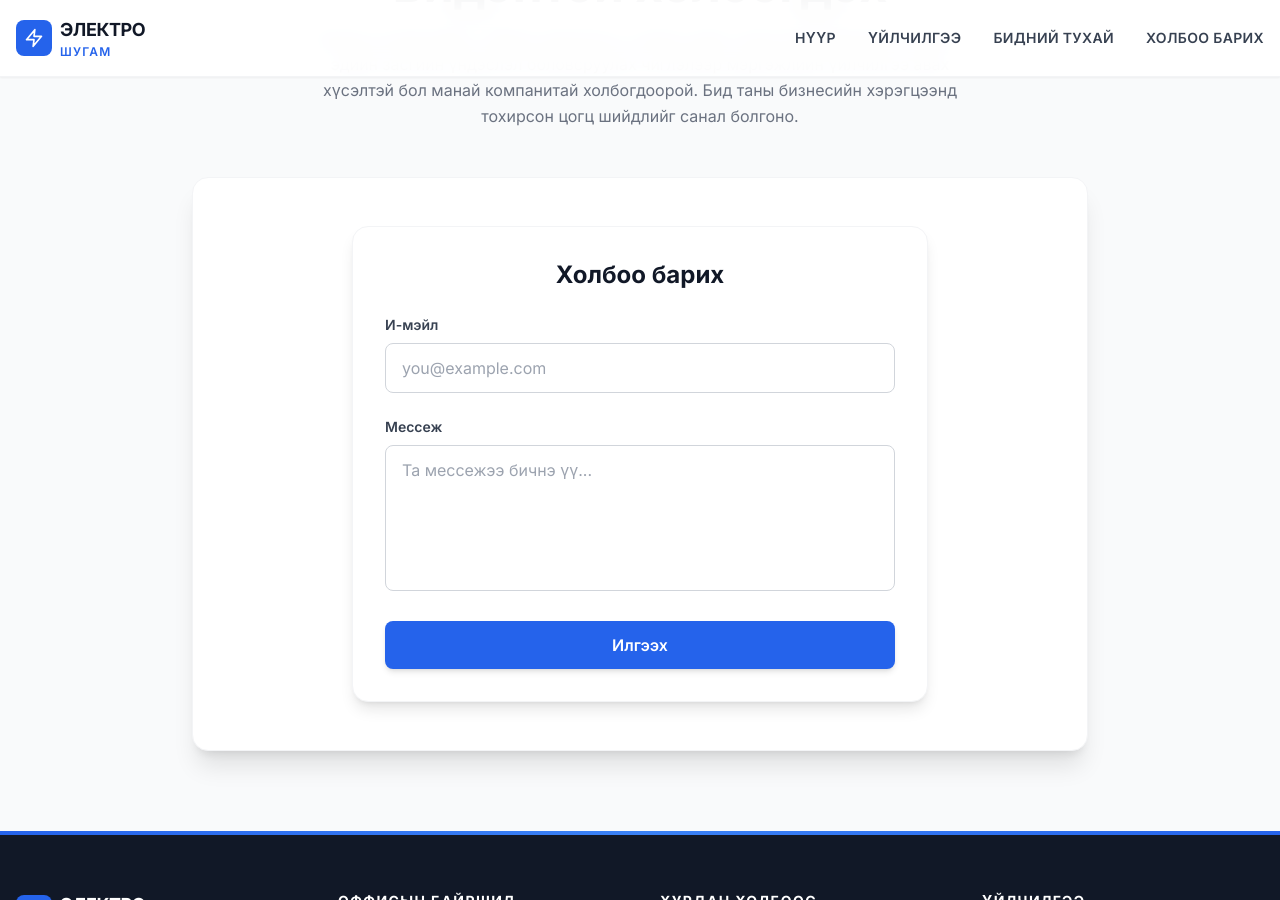
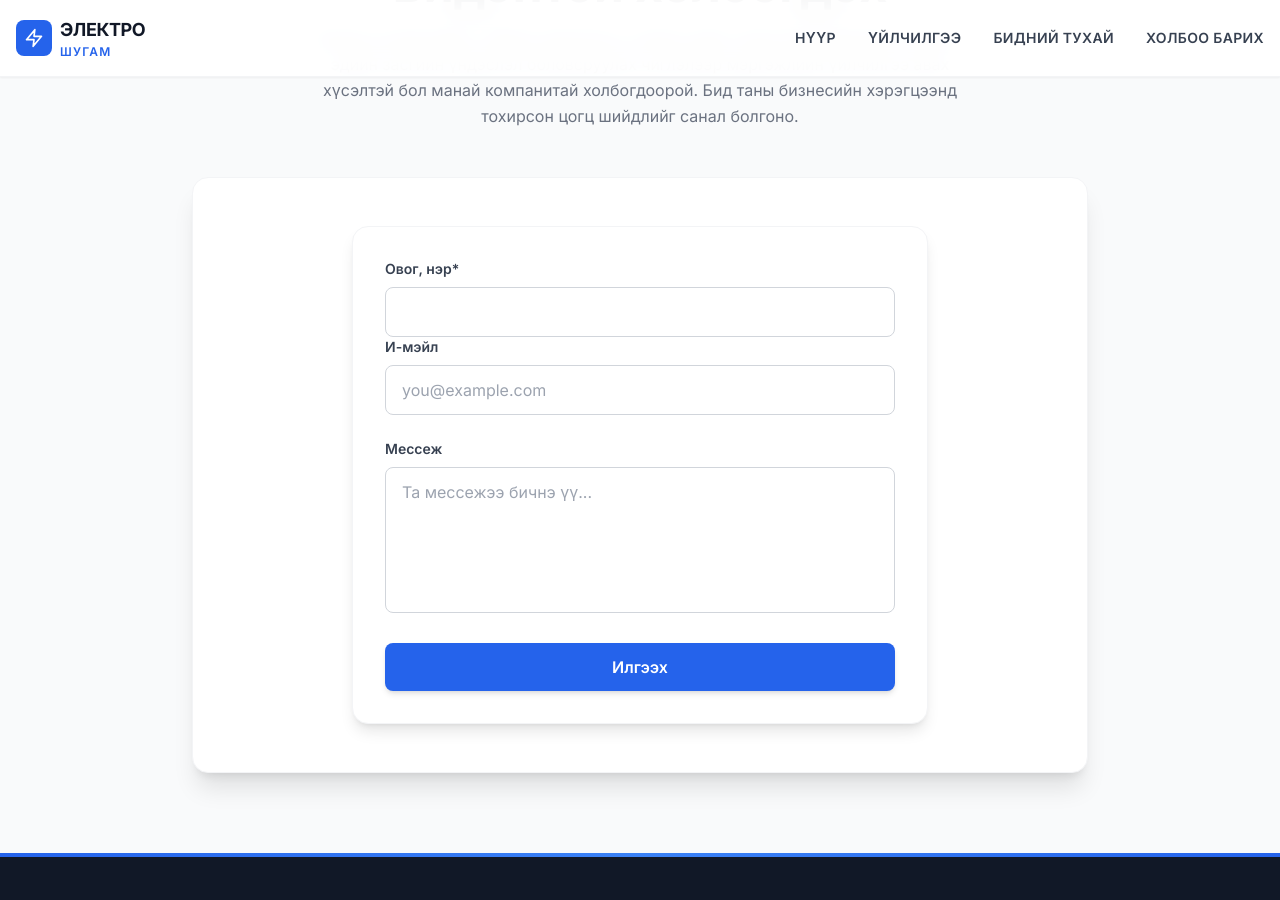
Before and after one commit to electroshugam/electroshugam_web_new, a Jekyll site: the page built from contact.html, in a window 1280 px wide and 900 px high, scrolled down 1261 px. Built offline with Jekyll 4.4.1, drawn with Linux system fonts in a browser that asks for light colours; nearby versions of some CDN libraries.

Commit message:
fig update

```diff
--- a/contact.html
+++ b/contact.html
@@ -100,11 +100,19 @@ body_class: ""
 
     <form action="https://formspree.io/f/xzdyprjy" method="POST" class="max-w-xl mx-auto bg-white p-8 rounded-2xl shadow-lg border border-gray-100 space-y-6">
 
-      <h2 class="text-2xl font-bold text-gray-900 text-center">Холбоо барих</h2>
-
       <!-- Email -->
       <div>
-        <label class="block text-sm font-semibold text-gray-700 mb-2">
+        <label class="block text-sm font-semibold text-gray-700 mb-2 required">
+          Овог, нэр*
+        </label>
+        <input
+          type="name"
+          name="name"
+          required
+          class="w-full px-4 py-3 rounded-lg border border-gray-300 focus:border-blue-500 focus:ring-2 focus:ring-blue-100 outline-none transition"
+          placeholder="">
+
+        <label class="block text-sm font-semibold text-gray-700 mb-2 required">
           И-мэйл
         </label>
         <input
@@ -113,6 +121,7 @@ body_class: ""
           required
           class="w-full px-4 py-3 rounded-lg border border-gray-300 focus:border-blue-500 focus:ring-2 focus:ring-blue-100 outline-none transition"
           placeholder="you@example.com">
+
       </div>
 
       <!-- Message -->
@@ -134,6 +143,7 @@ body_class: ""
     class="w-full bg-blue-600 text-white font-semibold py-3 rounded-lg hover:bg-blue-700 transition shadow-md hover:shadow-lg">
     Илгээх
   </button>
+  <input type="hidden" name="_redirect" value="/thank-you/">
 
 </form>
 
```
